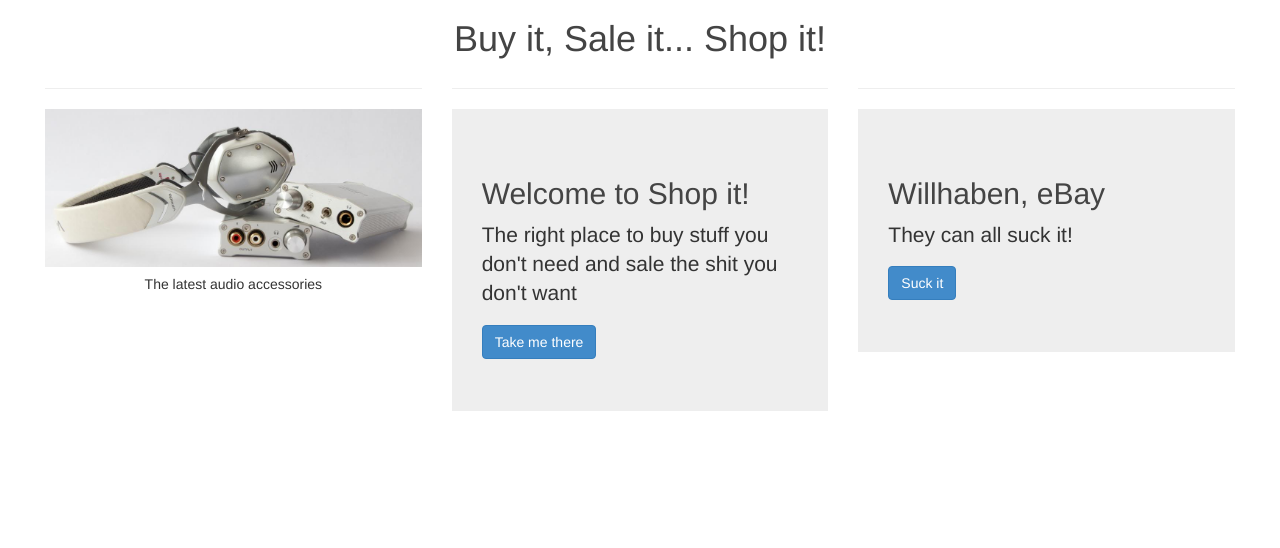
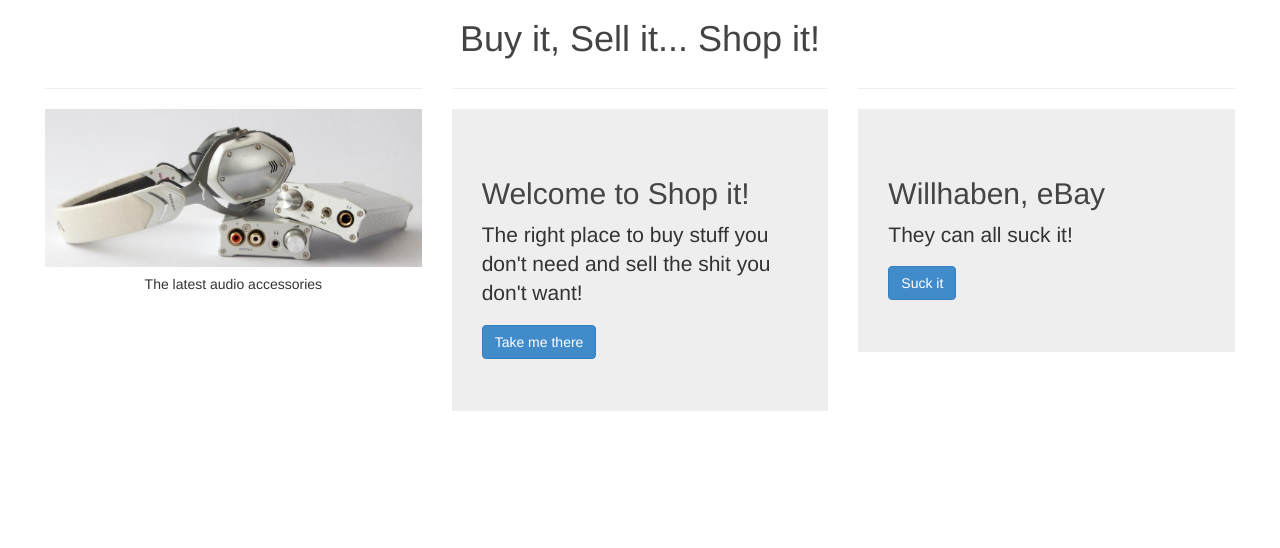
Before and after one commit to greenlighthome/shopit, a Django app: template templates/web_shop/index.html in a window 1280 px wide. Shown: the part 51-599 px from the top of the page. Run offline with Django 3.2, Linux system fonts and the light colour scheme; the template is opened without the code that fills it, so the values that code supplies are empty; parts of the project's set-up code (start-up, migrations or seed data) failed here and were passed over; some libraries are stand-ins or nearby versions.

```diff
--- a/templates/dashboard/base.html
+++ b/templates/dashboard/base.html
@@ -48,7 +48,7 @@
 
                 {% block username %}
 
-                    <li><a href="" id="basic-tooltip" class="glyphicon glyphicon-user" data-toggle="tooltip" data-content="Hello {{ user.first_name|capfirst }}" data-style="primary" data-placement="" data-animation="true"></a></li>
+                    <li><a href="" id="basic-tooltip" class="glyphicon glyphicon-user" data-toggle="tooltip" data-content="Hello {{ user.username|capfirst }}" data-style="primary" data-placement="" data-animation="true"></a></li>
                     <li><a href="/accounts/logout/">Logout</a></li>
                     <li class="dropdown">
 
--- a/templates/web_shop/index.html
+++ b/templates/web_shop/index.html
@@ -9,22 +9,21 @@
 {% endfor %}
 
 {% block content %}
-    <h1 class="text-center">Buy it, Sale it...  Shop it!</h1>
+    <h1 class="text-center">Buy it, Sell it...  Shop it!</h1>
     <div class="one col-xs-12 col-sm-12 col-md-4">
         <div class="page-header"></div>
-            <a href="/category/audio"> <img src="{% static 'img/audio_2.jpg'%}" class="img-responsive"></a>
-            <h5 class="text-center">The latest audio accessories</h5>
+        <a href="/category/audio"> <img src="{% static 'img/audio_2.jpg'%}" class="img-responsive"></a>
+        <h5 class="text-center">The latest audio accessories</h5>
     </div>
 
     <div class="two col-xs-12 col-sm-6 col-md-4">
         <div class="page-header"></div>
-            <div class="jumbotron">
-                <h2>Welcome to Shop it!</h2>
-                <p>The right place to buy stuff you don't need and sale the shit you don't want</p>
-                <a href="/market/"><button class="btn btn-primary"  data-toggle="tooltip" id="basic-tooltip" title="Simple tooltip" data-placement="right" data-animation="true">Take me there</button></a>
+        <div class="jumbotron">
+            <h2>Welcome to Shop it!</h2>
+            <p>The right place to buy stuff you don't need and sell the shit you don't want!</p>
+            <a href="/market/"><button class="btn btn-primary"  data-toggle="tooltip" id="basic-tooltip" title="Go and buy stuff!" data-placement="right" data-animation="true">Take me there</button></a>
         </div>
     </div>
-
 
     <div class="three col-xs-12 col-sm-6 col-md-4">
         <div class="page-header"></div>
@@ -36,6 +35,3 @@
     </div>
 
 {% endblock %}
-<script type="text/javascript">
-    $("#basic-tooltip").tooltip();
-</script>
```
Also changed, not shown: templates/web_shop/details.html (indentation only), 1 other file.
